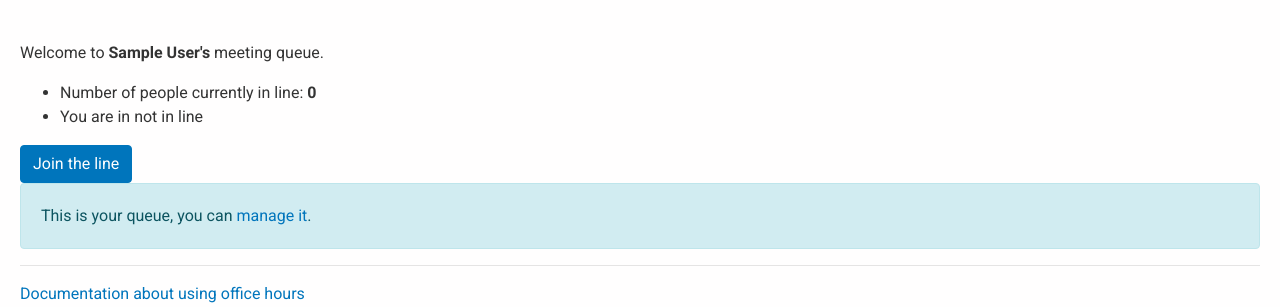
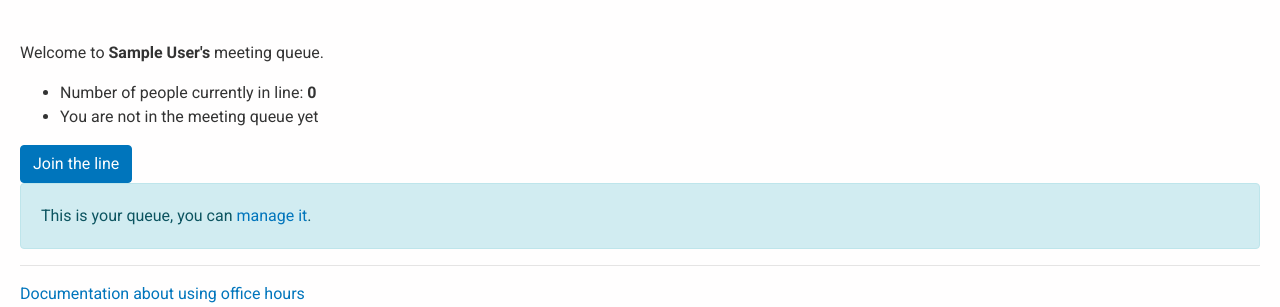
Before and after one commit to SI504/office-hours-app, a Django app: a page that uses src/bluejeans_queue/templates/bluejeans_queue/meeting.html in a window 1280 px wide. Shown: the part 143-450 px from the top of the page. Run offline with Django 3.2, Linux system fonts and the light colour scheme; the visitor is signed in with stand-in values (Sample User, id 1); data comes from the database, SQL or seed files in the repository; data that the repository does not hold is empty; some libraries are stand-ins or nearby versions.

Commit message:
Improve wording

```diff
--- a/src/bluejeans_queue/templates/bluejeans_queue/meeting.html
+++ b/src/bluejeans_queue/templates/bluejeans_queue/meeting.html
@@ -5,7 +5,7 @@
   {% if not meeting %}
   <ul>
   <li>Number of people currently in line: <strong>{{ queue_length }}</strong></li>
-  <li>You are in not in line</li>
+  <li>You are not in the meeting queue yet</li>
   {% else %}
     {% if queued_ahead == 0 %}
       <div class="alert alert-success" role="alert">
```
